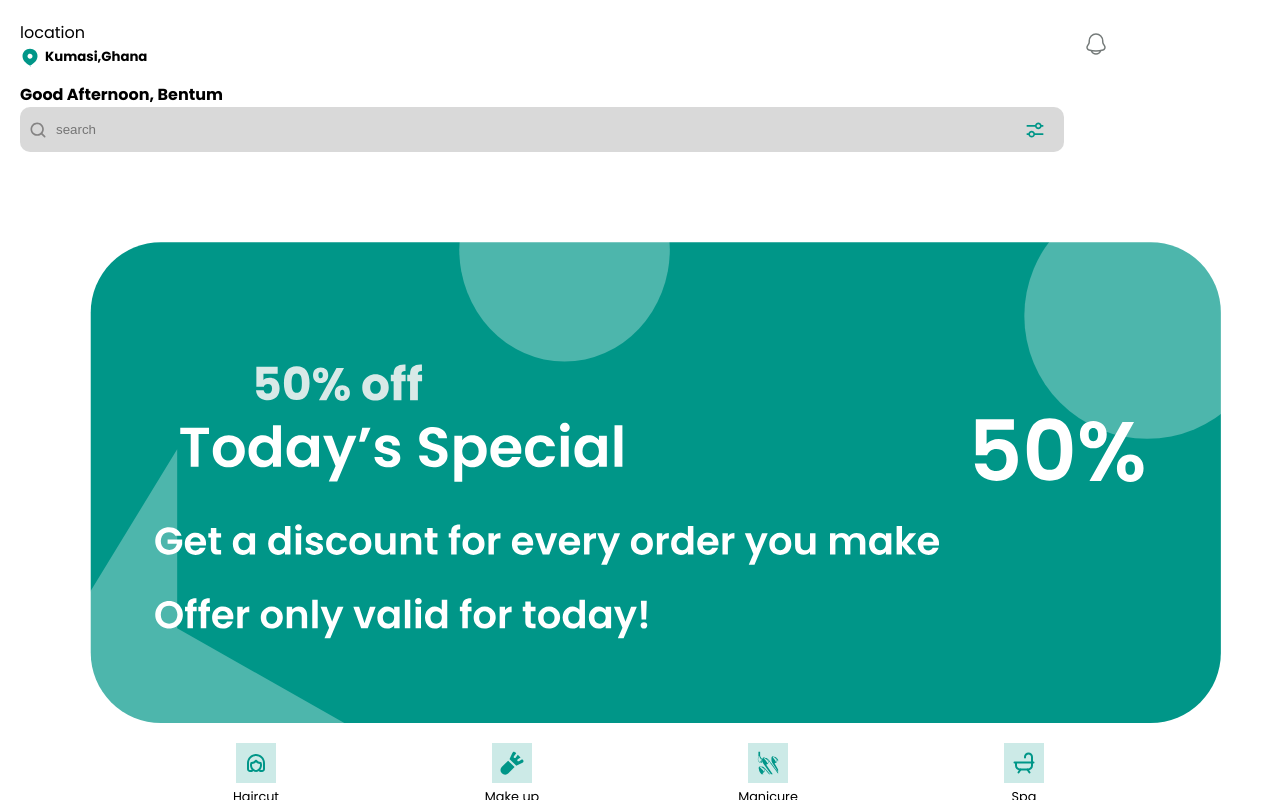
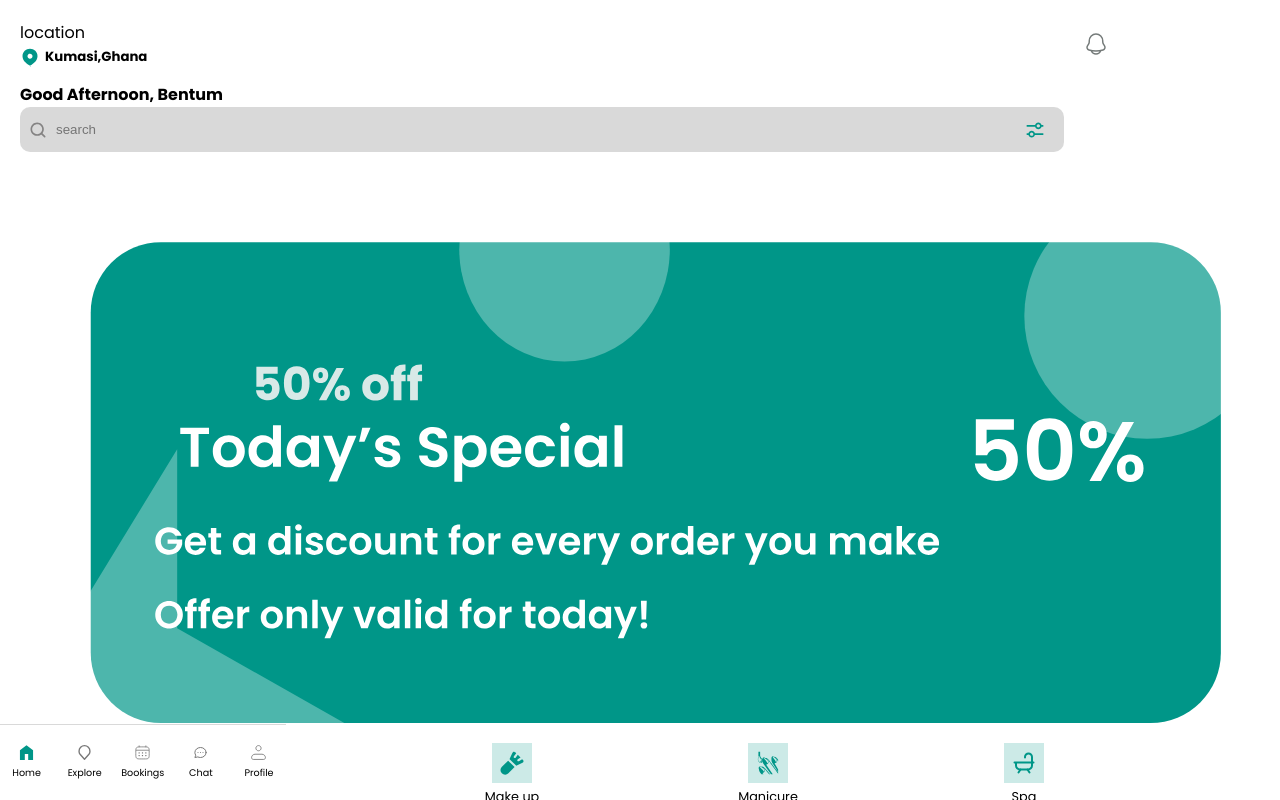
Before and after one commit to BentumYaw001/PynotechBookingApp, a React (Vite) app: page /home-screen in a window 1280 px wide. Built offline with nearby package versions, Linux system fonts and the light colour scheme.

Commit message:
home page complete

```diff
--- a/src/components/Data.jsx
+++ b/src/components/Data.jsx
@@ -89,9 +89,8 @@ export const TopSpecialist = [
 
 import bookings from "/src/assets/images/bookings.svg";
 import chat from "/src/assets/images/chat.svg";
-import home from "/src/assets/images/home.svg";
-import location from "/src/assets/images/location.svg";
-
+import home from "/src/assets/images/profile.svg";
+import explore from "/src/assets/images/explore.svg";
 import person from "/src/assets/images/person-nofill.svg";
 export const FooterData = [
   {
@@ -99,7 +98,7 @@ export const FooterData = [
     name: "Home",
   },
   {
-    img: location,
+    img: explore,
     name: "Explore",
   },
   {
--- a/src/components/Footer.jsx
+++ b/src/components/Footer.jsx
@@ -1,8 +1,19 @@
+import { FooterData } from "./Data";
+
 function Footer() {
   return (
     <>
       <footer>
-        <img src="" alt="footer image" />
+        {FooterData.map((item) => {
+          return (
+            <>
+              <div className="FooterMenu">
+                <img src={item.img} alt={item.name} />
+                <p>{item.name}</p>
+              </div>
+            </>
+          );
+        })}
       </footer>
     </>
   );
--- a/src/components/MainBody.jsx
+++ b/src/components/MainBody.jsx
@@ -1,4 +1,3 @@
-import { ServicesData } from "./Data";
 import offers from "/src/assets/images/offers.svg";
 import ServicesMenu from "/src/components/ServicesMenu.jsx";
 import Content from "/src/components/Content.jsx";
--- a/src/components/ServicesMenu.jsx
+++ b/src/components/ServicesMenu.jsx
@@ -2,7 +2,7 @@ import { ServicesData } from "./Data";
 function ServicesMenu() {
   return (
     <>
-      <div className="MainBody">
+      <div className="">
         <div className="ServicesMenu">
           {ServicesData.map((item) => {
             return (
--- a/src/index.css
+++ b/src/index.css
@@ -324,6 +324,7 @@ span {
 .MainBody {
   width: 100%;
   align-self: center;
+  margin-bottom: 100px;
 }
 
 .Offers {
@@ -446,6 +447,32 @@ span {
 
 /* end of the MainBody  section in the home page */
 
+/* footer section starts here */
+footer {
+  border-top: 1px solid hsl(0, 0%, 50%, 0.3);
+  position: fixed;
+  bottom: 0;
+  left: 0;
+  background-color: white;
+  display: grid;
+  grid-template-columns: repeat(5, 1fr);
+  gap: 15px;
+  text-align: center;
+  padding: 20px 5px;
+  font-size: 0.9rem;
+}
+
+.FooterMenu img {
+  width: 15px;
+  height: 15px;
+  cursor: pointer;
+}
+
+.FooterMenu p {
+  font-size: 0.6rem;
+}
+/* footer section ends here */
+
 /* Home page ends here */
 
 @media (min-width: 350px) {
```
Also changed, not shown: src/assets/images/explore.svg (added), src/assets/images/profile.svg (added).
